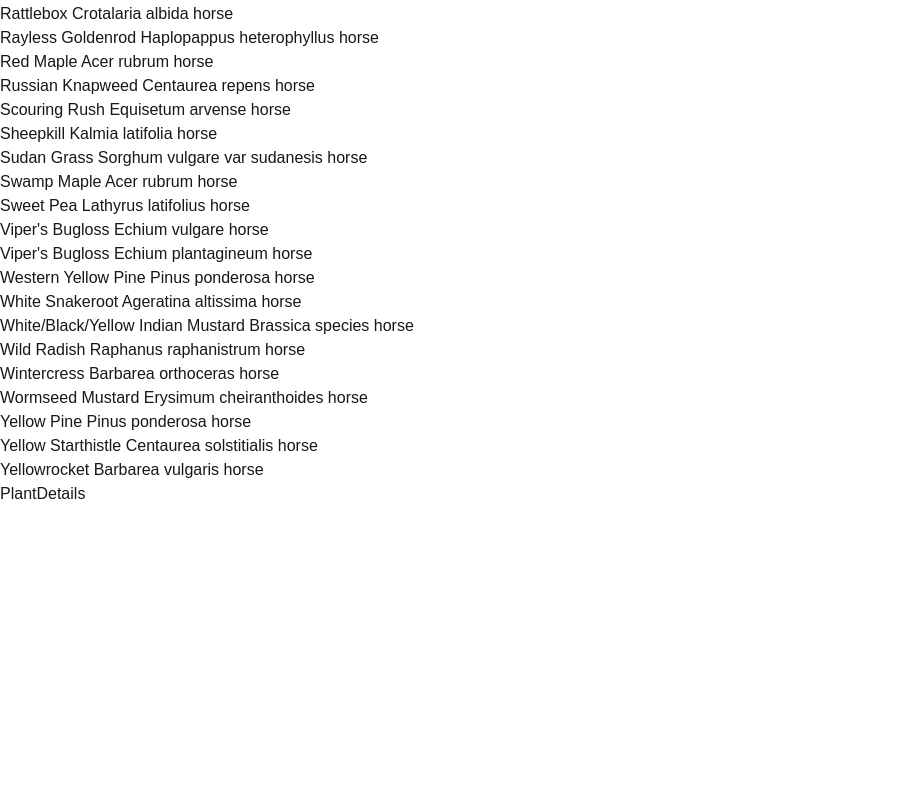
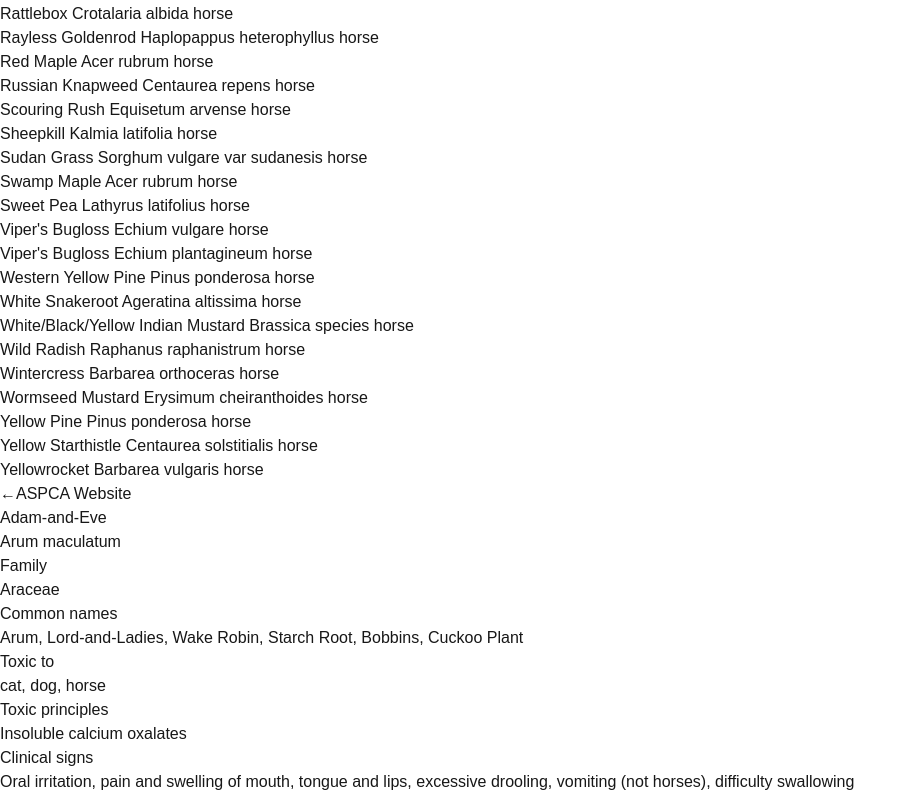
Before and after one commit to jagnip/is-it-toxic-app, a Next.js app: page /plants/1 in a window 1280 px wide. Shown: the part 10870-11664 px from the top of the page, without its empty margins (0-917 px from the left). Before the commit the page ends 11376 px from the top, so only its background shows below. Built offline with nearby package versions, Linux system fonts and the light colour scheme.

Commit message:
Added PlantDetails

```diff
--- a/src/app/_components/PlantDetails.tsx
+++ b/src/app/_components/PlantDetails.tsx
@@ -1,9 +1,48 @@
 import { PLANTS } from "../_data/PLANTS";
 
 export default function PlantDetails() {
+  const plant = PLANTS["adam-and-eve arum maculatum"];
   return (
     <div>
-      <h1>PlantDetails</h1>
+      <button>←</button>
+      <a href={plant.link} target="_blank" rel="noopener noreferrer">
+        ASPCA Website
+      </a>
+      <h1>{plant.name}</h1>
+      <h2>{plant.scientificName}</h2>
+
+      <dl>
+        {plant.family && (
+          <div>
+            <dt>Family</dt>
+            <dd>{plant.family}</dd>
+          </div>
+        )}{" "}
+        {plant.commonNames && (
+          <div>
+            <dt>Common names</dt>
+            <dd>{plant.commonNames.join(",  ")}</dd>
+          </div>
+        )}
+        {plant.toxicTo && (
+          <div>
+            <dt>Toxic to</dt>
+            <dd>{plant.toxicTo.join(",  ")}</dd>
+          </div>
+        )}{" "}
+        {plant.toxicPrinciples && (
+          <div>
+            <dt>Toxic principles</dt>
+            <dd>{plant.toxicPrinciples}</dd>
+          </div>
+        )}
+        {plant.clinicalSigns && (
+          <div>
+            <dt>Clinical signs</dt>
+            <dd>{plant.clinicalSigns}</dd>
+          </div>
+        )}
+      </dl>
     </div>
   );
 }
```
